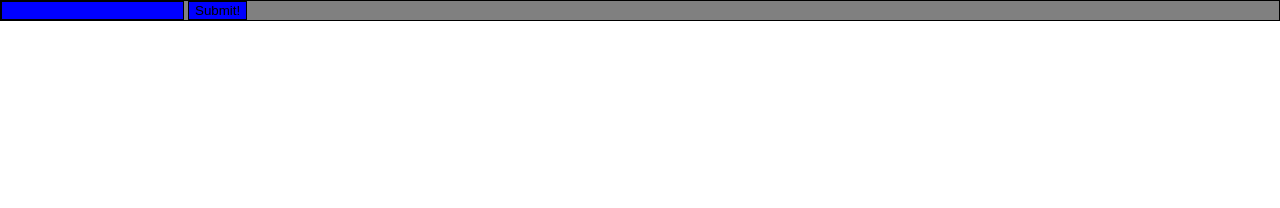
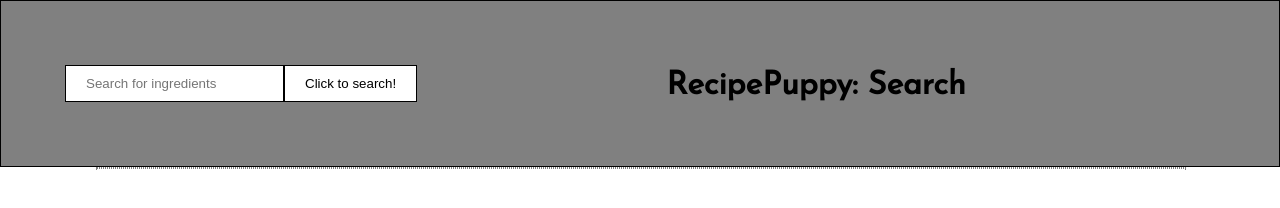
Before and after one commit to nyrkuredla/recipe-puppy-data, a plain HTML site: page index.html in a window 1280 px wide. Drawn offline with Linux system fonts and the light colour scheme.

Commit message:
added HTML h1 in header, tidied CSS

```diff
--- a/index.html
+++ b/index.html
@@ -3,12 +3,14 @@
   <head>
     <meta charset="utf-8">
     <link rel="stylesheet" href="./style.css">
-    <title></title>
+    <link href="https://fonts.googleapis.com/css?family=Dosis|Josefin+Sans" rel="stylesheet">
+    <title>RecipePuppy Search</title>
   </head>
   <body>
     <header>
-      <input type="text" name="search" id="search">
-      <input type="button" id="submit" value="Submit!"/>
+      <input type="text" name="search" id="search" placeholder="Search for ingredients">
+      <input type="button" id="submit" value="Click to search!"/>
+      <h1>RecipePuppy: Search</h1>
     </header>
     <main>
       <div id="results"></div>
--- a/main.js
+++ b/main.js
@@ -26,7 +26,6 @@ const url = "https://proxy.calweb.xyz/http://www.recipepuppy.com/api/";
     inputStr = "";
     inputArr = [];
     searchTerm = "";
-    console.log(searchQuery);
   }
 
   function searchData() {
@@ -34,7 +33,6 @@ const url = "https://proxy.calweb.xyz/http://www.recipepuppy.com/api/";
     fetch(searchUrl).then(function (data) {
       return data.json();
     }).then(function (data) {
-      console.log(data);
       let results = data.results;
       let title;
       let picture;
@@ -42,20 +40,18 @@ const url = "https://proxy.calweb.xyz/http://www.recipepuppy.com/api/";
 
       let resultsHTML;
       for (let i = 0; i < results.length; i++) {
-        resultsHTML = `
-        <div class="results">
-          <img class="results-pic" src=${picture} />
-          <a class="results-link" href=${link}>${title}</a>
-        </div>`;
         title = results[i].title;
-        console.log(title);
         if (results[i].thumbnail === "") {
           picture = "http://lorempixel.com/g/250/250/food";
         } else {
           picture = results[i].thumbnail;
         }
         link = results[i].href;
-        console.log(resultsHTML);
+        resultsHTML = `
+        <div class="results">
+          <img class="results-pic" src=${picture} />
+          <a class="results-link" href=${link}>${title}</a>
+        </div>`;
         resultsDiv.innerHTML += resultsHTML;
 
       }
@@ -63,3 +59,9 @@ const url = "https://proxy.calweb.xyz/http://www.recipepuppy.com/api/";
     })
 
   }
+
+  //fetching data from puppyrecipe api
+  // fetch(url).then(function (data) {
+  //   return data.json();
+  // }).then(function (data) {
+  //   console.log(data);
--- a/style.css
+++ b/style.css
@@ -1,24 +1,66 @@
 body {
   margin: 0;
   padding: 0;
+  height: 100vh;
+  width: 100vw;
 }
 
 header {
   background-color: grey;
   border: 1px solid black;
+  padding: 5%;
+  display: flex;
+  flex-wrap: nowrap;
+}
+
+header h1 {
+  align-self: flex-end;
+  font-family: 'Josefin Sans', sans-serif;
+  margin: 0 auto;
+  text-align: right;
 }
 
 header input {
-  background-color: blue;
+  background-color: white;
   border: 1px solid black;
+  padding: 10px 20px;
 }
 
-div.row {
-  background-color: yellow;
-  border: 1px solid black;
+main {
+  width: 85%;
+  margin: 0 auto;
 }
 
-.row > div {
-  background-color: green;
-  border: 1px solid black;
+div#results {
+  background-color: white;
+  border: 1px dotted grey;
+  display: flex;
+  flex-flow: row wrap;
+  justify-content: space-between;
+  width: 100%;
 }
+
+#results > div {
+  display: flex;
+  flex-direction: column;
+  width: 25%;
+  padding: 3%;
+
+}
+
+#results > div > img {
+  height: 200px;
+  width: 200px;
+  margin: 0 auto;
+  border: 1px solid grey;
+}
+
+#results > div > a {
+  text-decoration: none;
+  text-align: center;
+  padding: 2%;
+  font-size: 1.2em;
+  margin: 0 auto;
+  color: black;
+  font-family: 'Dosis', sans-serif;
+}
```
